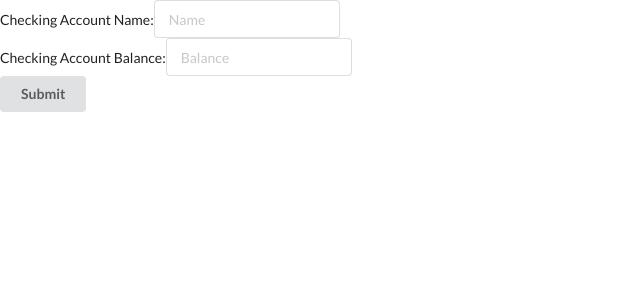
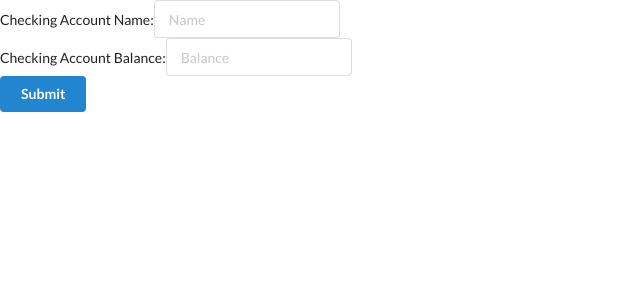
Before and after one commit to averagealloy/cashdash-client, a React (Create React App) app: page /accounts/new in a window 1280 px wide. Shown: the top 300 px of the page, without its empty margins (0-640 px from the left). Built offline with nearby package versions, Linux system fonts and the light colour scheme; no server answers.

Commit message:
getting the first link to work(check out all of the accounts)

```diff
--- a/src/components/AccountInput.js
+++ b/src/components/AccountInput.js
@@ -44,7 +44,7 @@ class AccountInput extends React.Component {
 
                     <br/>
 
-                    <input  className='ui button' type='submit'/>
+                    <input  className='ui primary button' type='submit'/>
                 </form>
             </div>
         )
--- a/src/components/HomePage.js
+++ b/src/components/HomePage.js
@@ -15,11 +15,13 @@ const HomePage = () => {
             </h2>
             <div>
 
-                <Link to={"/accounts"}>
+                <Link to={"/accounts/new"}>
                 <button className="ui primary button">Create An Account</button>
                 </Link>
                 OR
-                <button className="ui primary button">Look at Accounts</button>
+                <Link to={"/accounts"}>
+                    <button className="ui primary button">Look at Accounts</button>
+                </Link>
             </div>
         </div>
     )
```
